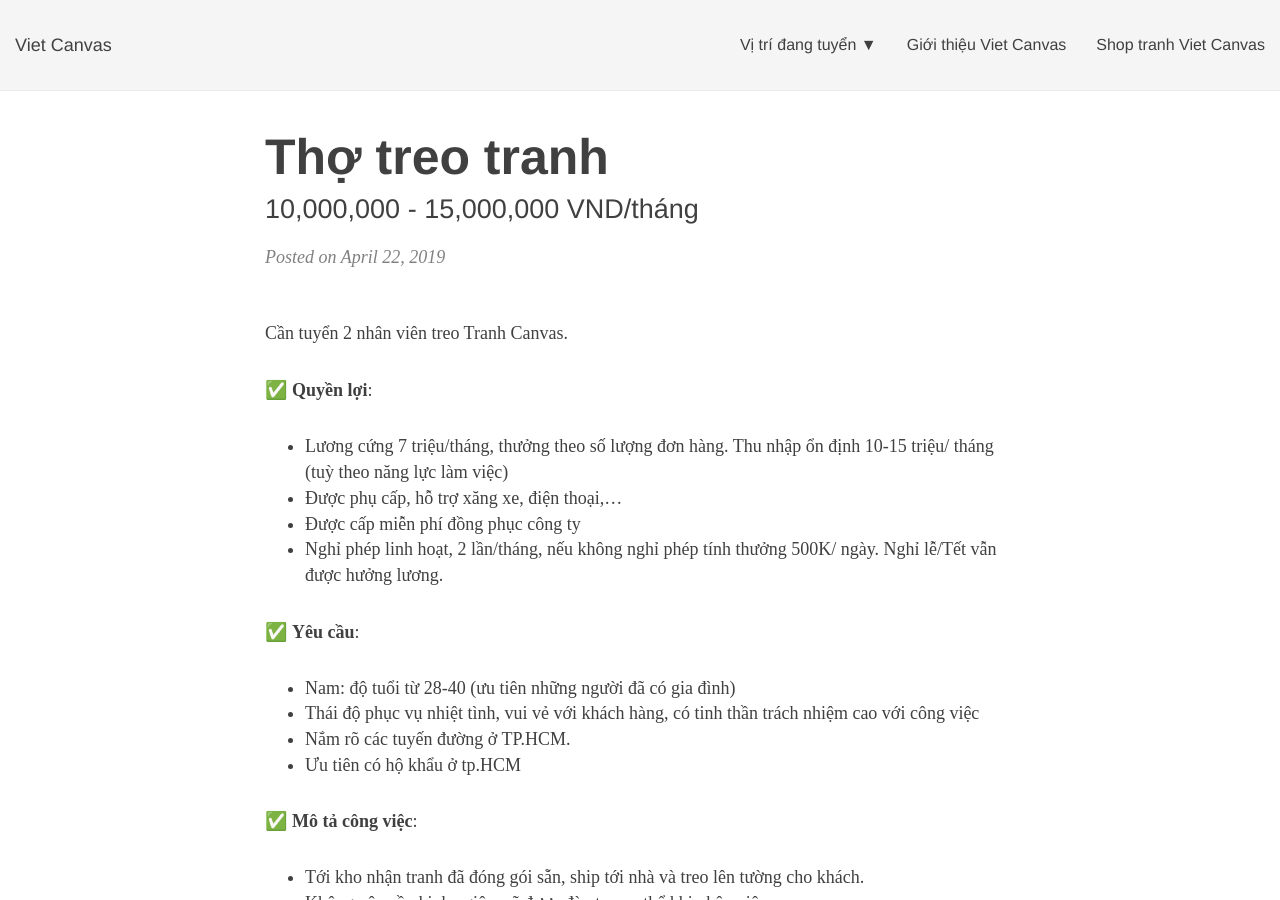
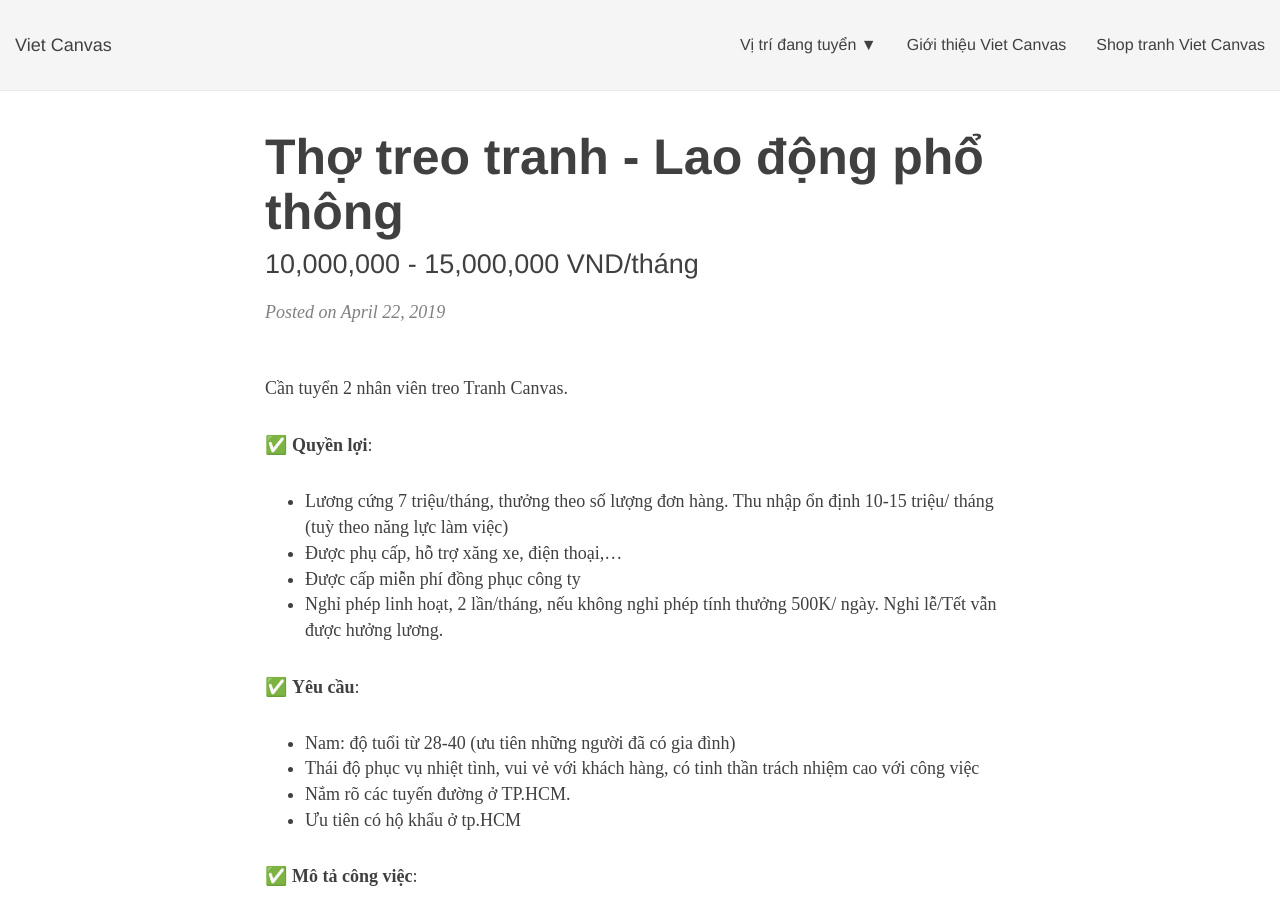
Before and after one commit to Tungtono/vc-jobs, a Jekyll site: the page built from _posts/2019-04-22-treo-tranh.md, in a window 1280 px wide and 900 px high. Built offline with Jekyll 4.4.1, drawn with Linux system fonts in a browser that asks for light colours; nearby versions of some CDN libraries; some web fonts are replaced; part of the change alters nothing that is shown.

Commit message:
no message

```diff
--- a/_posts/2019-04-22-treo-tranh.md
+++ b/_posts/2019-04-22-treo-tranh.md
@@ -1,10 +1,10 @@
 ---
 layout: post
-title: Thợ treo tranh
+title: Thợ treo tranh - Lao động phổ thông
 subtitle: 10,000,000 - 15,000,000 VND/tháng
 tags: [treo tranh, TPHCM]
 comments: true
-desc: Công ty tranh treo tường trang trí Viet Canvas cần tuyển nhân viên treo tranh Canvas.
+desc: Công ty tranh treo tường trang trí Viet Canvas cần tuyển nhân viên treo tranh Canvas. Lương cứng 7 triệu/tháng, thưởng theo số lượng đơn hàng. Thu nhập ổn định 10-15 triệu/ tháng (tuỳ theo năng lực làm việc)
 fromdate: 2019-04-22
 validdate : 2019-05-30
 emp_type: full-time
```
